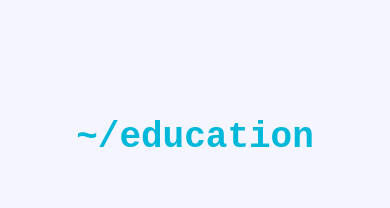
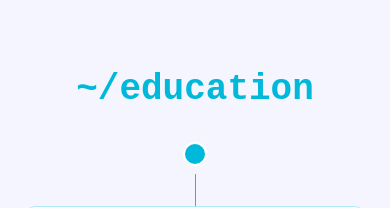
Before and after one commit to Zilfaan/portfolio-site, a Next.js app: page / in a window 390 px wide. Shown: the part 774-982 px from the top of the page. Built offline with nearby package versions, Linux system fonts and the light colour scheme.

Commit message:
Improved mobile scaling for education

```diff
--- a/src/components/Education.tsx
+++ b/src/components/Education.tsx
@@ -5,8 +5,8 @@ import Link from "next/link";
 
 export default function Education() {
   return (
-    <div className="px-6 py-12 flex flex-col items-center mb-14">
-      <h1 className="text-4xl md:text-5xl font-bold mb-16 text-[var(--accent-cyan)]">
+    <div className="px-6 py-0 md:py-12 flex flex-col items-center mb-14">
+      <h1 className="text-4xl md:text-5xl font-bold md:mb-16 text-[var(--accent-cyan)]">
         ~/education
       </h1>
 
```
